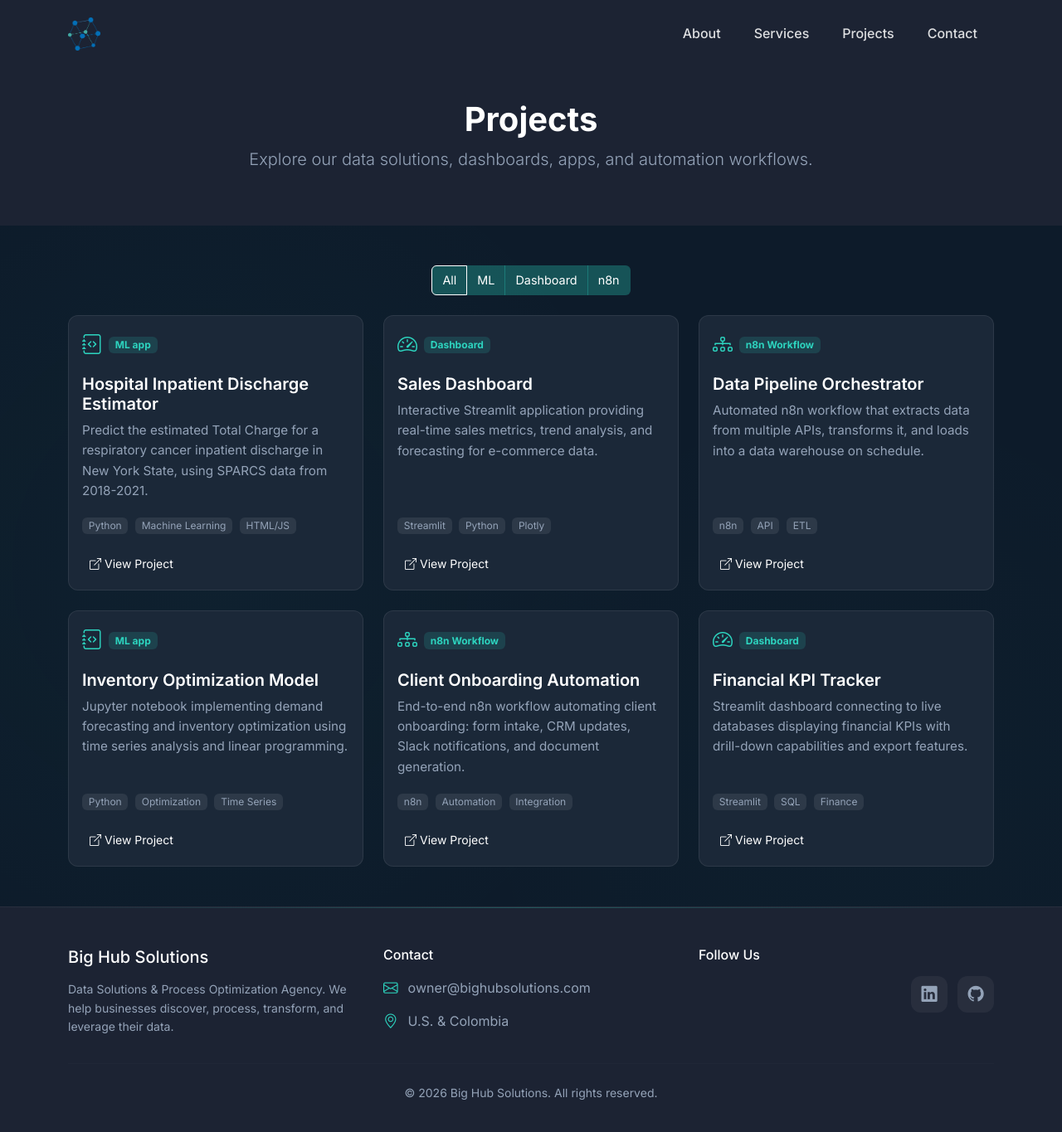
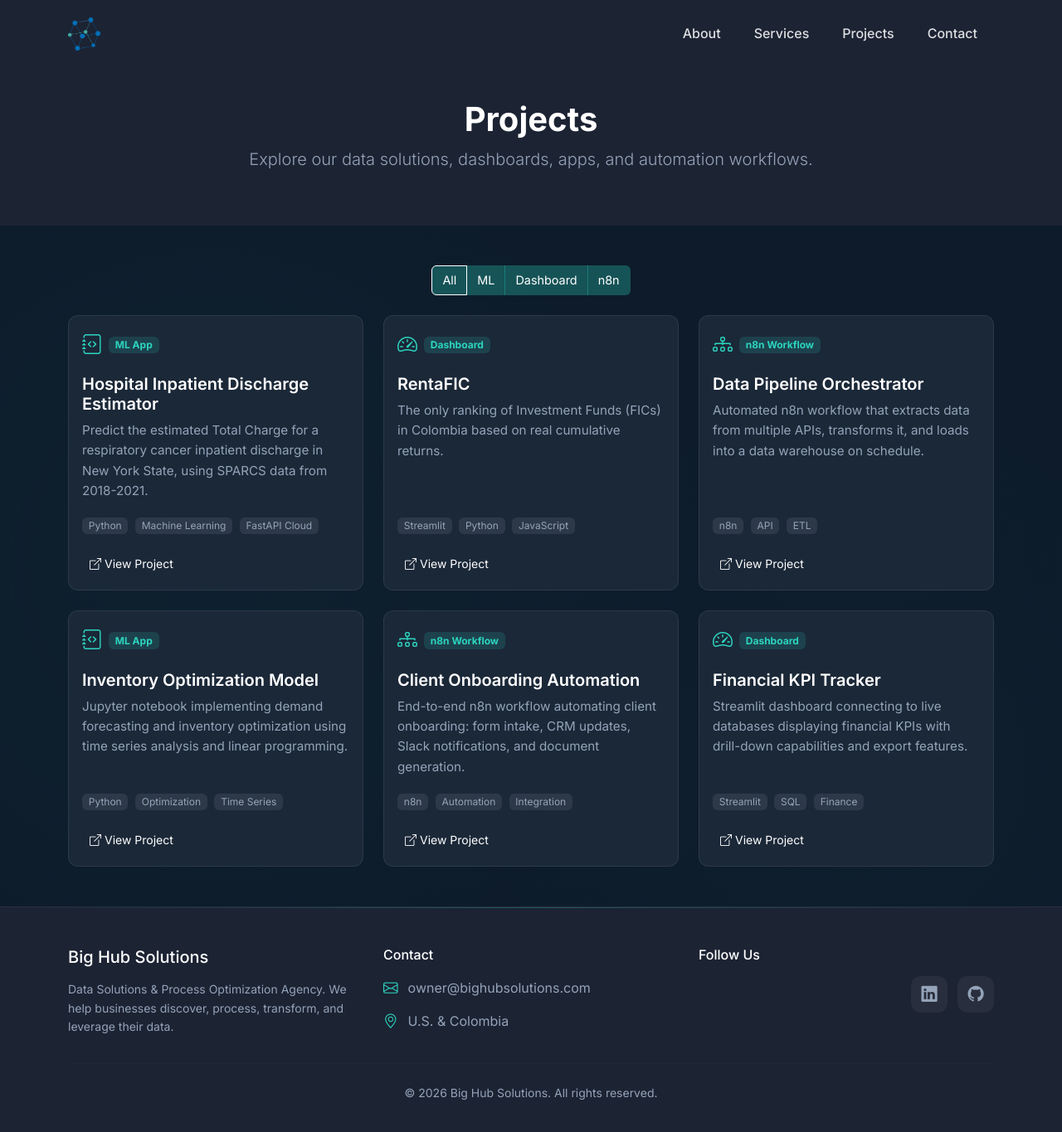
Before and after one commit to big-hub/big-hub.github.io, a Jekyll site: the page built from projects.html, in a window 1280 px wide and 1377 px high. Shown: the top 1365 px of the window at 83% size. Built offline with Jekyll 4.4.1, drawn with Linux system fonts in a browser that asks for light colours.

Commit message:
Update projects.yml
Add RentaFIC project

```diff
--- a/_data/projects.yml
+++ b/_data/projects.yml
@@ -1,22 +1,22 @@
 - title: "Hospital Inpatient Discharge Estimator"
   description: "Predict the estimated Total Charge for a respiratory cancer inpatient discharge in New York State, using SPARCS data from 2018-2021."
-  category: "ML app"
+  category: "ML App"
   icon: "bi-journal-code"
   link: "https://ml-sparcs-neo022.fastapicloud.dev/"
   tags:
     - Python
     - Machine Learning
-    - HTML/JS
+    - FastAPI Cloud
 
-- title: "Sales Dashboard"
-  description: "Interactive Streamlit application providing real-time sales metrics, trend analysis, and forecasting for e-commerce data."
+- title: "RentaFIC"
+  description: "The only ranking of Investment Funds (FICs) in Colombia based on real cumulative returns."
   category: "Dashboard"
   icon: "bi-speedometer2"
-  link: "#"
+  link: "https://rentafic.co"
   tags:
     - Streamlit
     - Python
-    - Plotly
+    - JavaScript
 
 - title: "Data Pipeline Orchestrator"
   description: "Automated n8n workflow that extracts data from multiple APIs, transforms it, and loads into a data warehouse on schedule."
@@ -30,7 +30,7 @@
 
 - title: "Inventory Optimization Model"
   description: "Jupyter notebook implementing demand forecasting and inventory optimization using time series analysis and linear programming."
-  category: "ML app"
+  category: "ML App"
   icon: "bi-journal-code"
   link: "#"
   tags:
```
